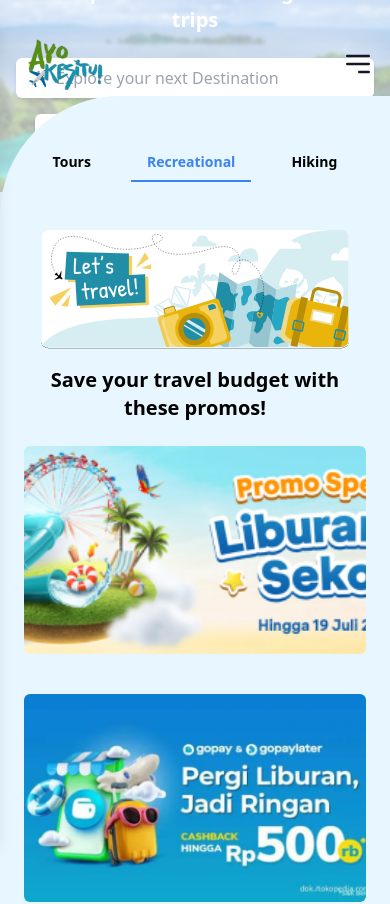
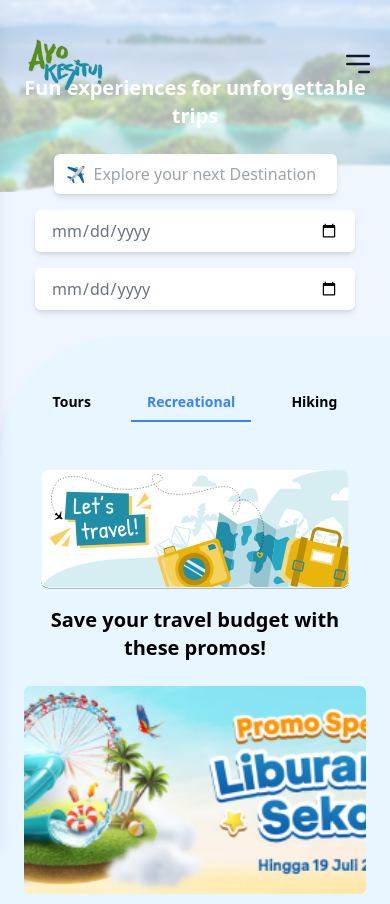
Before and after one commit to Kader2637/AyoKesitu_Devlop, a Vue app: page /goingto in a window 390 px wide. Shown: the top 904 px of the page. Built offline with nearby package versions, Linux system fonts and the light colour scheme.

Commit message:
fix : responsive in about & going to page

```diff
--- a/src/views/AboutView.vue
+++ b/src/views/AboutView.vue
@@ -8,8 +8,8 @@ import Footer from '@/components/Footer.vue';
     <Navbar />
     <div class="relative flex justify-center items-center py-8 ">
       <div class="relative w-[1290px] mt-40">
-        <img src="/public/asset/image/about.png" alt="Background" class="w-full h-auto object-cover rounded-xl">
-        <div class="absolute inset-0 flex flex-col justify-center items-center">
+        <img src="/public/asset/image/about.png" alt="Background" class="w-full min-h-44 object-cover rounded-xl">
+        <div class="absolute min-h-44 inset-0 flex flex-col justify-center items-center">
           <button class="bg-white text-black px-4 py-1 rounded-full font-medium shadow mb-4">Career</button>
           <h1 class="text-black text-4xl font-bold mb-4">Let’s Collaborate</h1>
           <button class="bg-white text-black px-6 py-2 rounded-full font-medium shadow-lg">Explore
--- a/src/views/GoingToView.vue
+++ b/src/views/GoingToView.vue
@@ -9,26 +9,26 @@ import Footer from '../components/Footer.vue';
             <Navbar />
         </div>
 
-        <div class="relative overflow-hidden">
+        <div class="relative">
             <img src="/public/asset/image/goingto.png" alt="Background" class="w-full h-48 sm:h-full object-cover" />
 
-            <div class="absolute inset-0 flex flex-col items-center justify-center text-white px-4">
+            <div class="absolute inset-0 flex mt-48 md:mt-0 flex-col items-center justify-center text-white px-4">
                 <h1 class="text-xl sm:text-4xl font-bold text-center text-white">Fun experiences for unforgettable trips</h1>
-                <div class="mt-6 flex flex-wrap gap-4 justify-center w-full">
-                    <div class="flex items-center bg-white rounded-md shadow-md px-3 py-2 w-full max-w-md">
+                <div class="mt-6 flex flex-row flex-wrap gap-4 justify-center w-full">
+                    <div class="flex items-center bg-white rounded-md shadow-md px-3 py-2 max-w-md">
                         <span class="text-gray-500 mr-2">✈️</span>
                         <input type="text" placeholder="Explore your next Destination"
-                            class="focus:outline-none text-gray-700 w-full" />
+                            class="focus:outline-none text-gray-700" />
                     </div>
                     <input type="date" placeholder="Departure"
-                        class="px-4 py-2 rounded-md shadow-md focus:outline-none focus:ring focus:ring-blue-300 w-full max-w-xs" />
+                        class="px-4 py-2 text-gray-500 rounded-md shadow-md focus:outline-none focus:ring focus:ring-blue-300 w-full max-w-xs" />
                     <input type="date" placeholder="Return"
-                        class="px-4 py-2 rounded-md shadow-md focus:outline-none focus:ring focus:ring-blue-300 w-full max-w-xs" />
+                        class="px-4 py-2 text-gray-500 rounded-md shadow-md focus:outline-none focus:ring focus:ring-blue-300 w-full max-w-xs" />
                 </div>
             </div>
         </div>
 
-        <div class="relative -mt-24 bg-[#E8F7FF] rounded-tl-[120px] shadow-lg pt-12 pb-20 px-6">
+        <div class="relative mt-36 md:-mt-24 bg-[#E8F7FF] rounded-tl-[120px] shadow-lg pt-12 pb-20 px-6">
             <div class="flex justify-center mb-8">
                 <div class="flex space-x-6 text-sm sm:text-lg font-semibold">
                     <button
```
